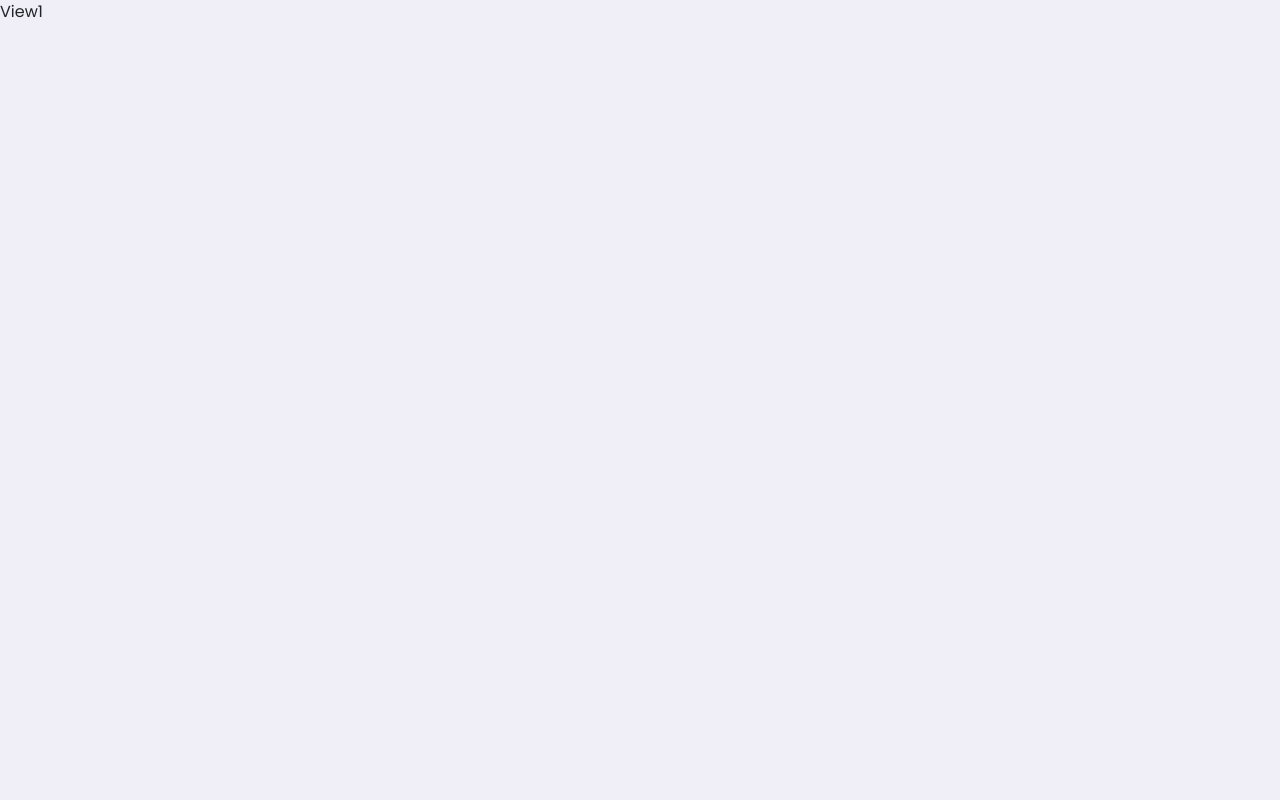
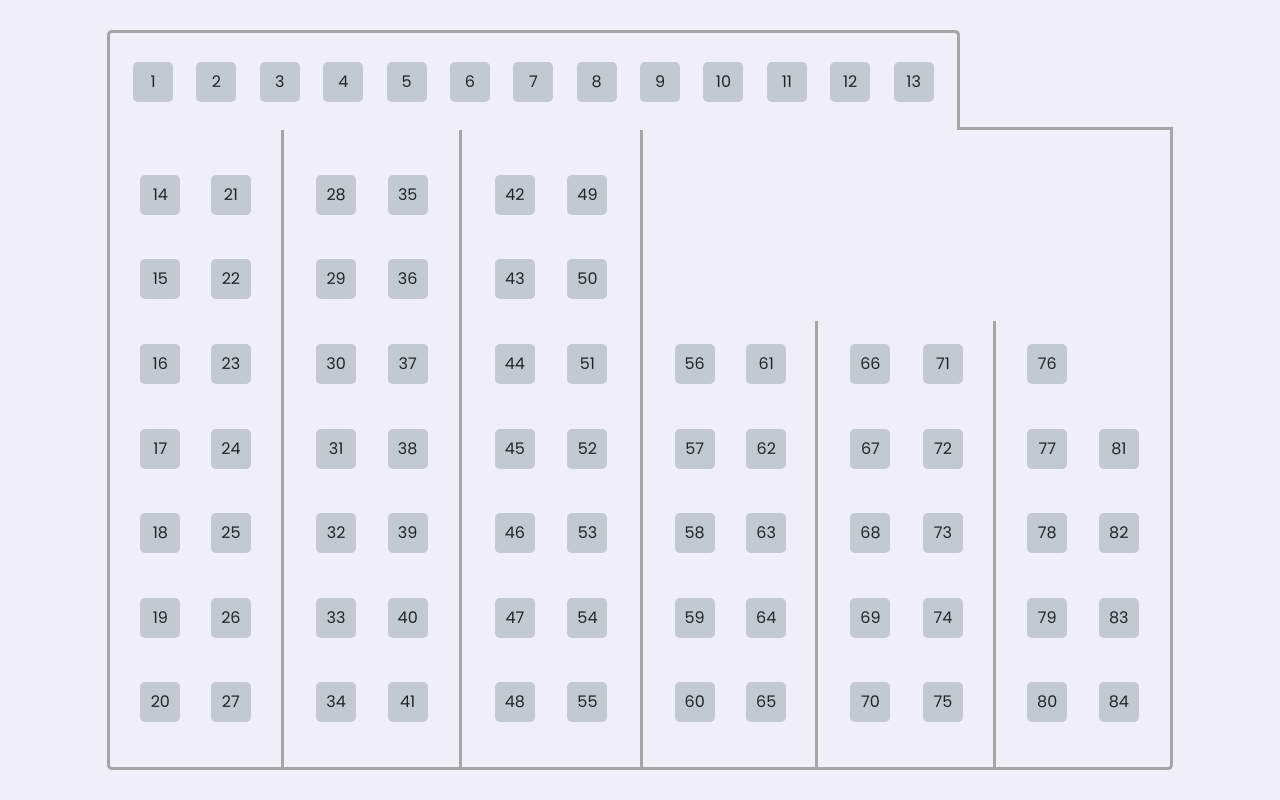
Before and after one commit to tangilur-rahman/seat-booking, a React (Create React App) app in the folder client/: page /view-1 in a window 1280 px wide. Built offline with nearby package versions, Linux system fonts and the light colour scheme.

Commit message:
view-1 done

```diff
--- a/client/src/pages/View1/View1.css
+++ b/client/src/pages/View1/View1.css
@@ -0,0 +1,215 @@
+.view-1-container {
+	width: 100vw;
+	height: 100vh;
+	display: flex;
+	justify-content: center;
+}
+
+.view-1-container .view-1-wrapper {
+	margin: 30px 0;
+}
+
+.view-1-container .view-1-wrapper span {
+	display: inline-block;
+	width: 40px;
+	height: 40px;
+	background-color: rgb(195, 202, 207);
+	display: flex;
+	justify-content: center;
+	align-items: center;
+	border-radius: 5px;
+	transition: all 0.5s;
+	cursor: pointer;
+}
+
+.view-1-container .view-1-wrapper span:hover {
+	background-color: #1b479e;
+	color: white;
+}
+
+.view-1-container .view-1-wrapper span.visibility-none {
+	visibility: hidden;
+}
+
+.view-1-container .view-1-wrapper .horizontal-container {
+	display: flex;
+}
+
+.view-1-container .view-1-wrapper .horizontal {
+	width: 80%;
+}
+
+.view-1-container .view-1-wrapper .horizontal-remain {
+	border-bottom: 3px solid #a5a5a5;
+	width: 20%;
+}
+
+.view-1-container .view-1-wrapper .horizontal #layout-1 {
+	width: 100%;
+	height: 100px;
+	border-top: 3px solid #a5a5a5;
+	border-right: 3px solid #a5a5a5;
+	border-left: 3px solid #a5a5a5;
+	border-top-left-radius: 5px;
+	border-top-right-radius: 5px;
+	display: flex;
+	justify-content: space-evenly;
+	align-items: center;
+}
+
+.view-1-container .view-1-wrapper .vertical {
+	width: 100%;
+	height: calc(100% - 100px);
+	display: grid;
+	grid-template-columns: repeat(auto-fit, minmax(120px, 1fr));
+	grid-auto-flow: column;
+}
+
+/* layout-2 start  */
+.view-1-wrapper .vertical #layout-2 {
+	display: flex;
+	justify-content: space-evenly;
+	border-left: 3px solid #a5a5a5;
+	border-right: 3px solid #a5a5a5;
+	border-bottom: 3px solid #a5a5a5;
+	border-bottom-left-radius: 5px;
+}
+
+.view-1-wrapper .vertical #layout-2-1 {
+	display: flex;
+	flex-direction: column;
+	justify-content: space-evenly;
+}
+
+.view-1-wrapper .vertical #layout-2-2 {
+	display: flex;
+	flex-direction: column;
+	justify-content: space-evenly;
+}
+/* layout-2 end  */
+
+/* layout-3 start  */
+.view-1-wrapper .vertical #layout-3 {
+	display: flex;
+	justify-content: space-evenly;
+	border-right: 3px solid #a5a5a5;
+	border-bottom: 3px solid #a5a5a5;
+}
+
+.view-1-wrapper .vertical #layout-3-1 {
+	display: flex;
+	flex-direction: column;
+	justify-content: space-evenly;
+}
+
+.view-1-wrapper .vertical #layout-3-2 {
+	display: flex;
+	flex-direction: column;
+	justify-content: space-evenly;
+}
+/* layout-3 end  */
+
+/* layout-4 start  */
+.view-1-wrapper .vertical #layout-4 {
+	display: flex;
+	justify-content: space-evenly;
+	border-bottom: 3px solid #a5a5a5;
+}
+
+.view-1-wrapper .vertical #layout-4-1 {
+	display: flex;
+	flex-direction: column;
+	justify-content: space-evenly;
+}
+
+.view-1-wrapper .vertical #layout-4-2 {
+	display: flex;
+	flex-direction: column;
+	justify-content: space-evenly;
+}
+/* layout-4 end  */
+
+/* layout-5 start  */
+.view-1-wrapper .vertical #layout-5 {
+	display: flex;
+	justify-content: space-evenly;
+	border-left: 3px solid #a5a5a5;
+	border-bottom: 3px solid #a5a5a5;
+	position: relative;
+}
+
+.view-1-wrapper .vertical #layout-5::after {
+	content: "";
+	position: absolute;
+	bottom: 0;
+	right: 0;
+	height: 70%;
+	width: 3px;
+	background-color: #a5a5a5;
+}
+
+.view-1-wrapper .vertical #layout-5-1 {
+	display: flex;
+	flex-direction: column;
+	justify-content: space-evenly;
+}
+
+.view-1-wrapper .vertical #layout-5-2 {
+	display: flex;
+	flex-direction: column;
+	justify-content: space-evenly;
+}
+/* layout-5 end  */
+
+/* layout-6 start  */
+.view-1-wrapper .vertical #layout-6 {
+	display: flex;
+	justify-content: space-evenly;
+	border-bottom: 3px solid #a5a5a5;
+	position: relative;
+}
+
+.view-1-wrapper .vertical #layout-6::after {
+	content: "";
+	position: absolute;
+	bottom: 0;
+	right: 0;
+	height: 70%;
+	width: 3px;
+	background-color: #a5a5a5;
+}
+
+.view-1-wrapper .vertical #layout-6-1 {
+	display: flex;
+	flex-direction: column;
+	justify-content: space-evenly;
+}
+
+.view-1-wrapper .vertical #layout-6-2 {
+	display: flex;
+	flex-direction: column;
+	justify-content: space-evenly;
+}
+/* layout-6 end  */
+
+/* layout-7 start  */
+.view-1-wrapper .vertical #layout-7 {
+	display: flex;
+	justify-content: space-evenly;
+	border-right: 3px solid #a5a5a5;
+	border-bottom: 3px solid #a5a5a5;
+	border-bottom-right-radius: 5px;
+}
+
+.view-1-wrapper .vertical #layout-7-1 {
+	display: flex;
+	flex-direction: column;
+	justify-content: space-evenly;
+}
+
+.view-1-wrapper .vertical #layout-7-2 {
+	display: flex;
+	flex-direction: column;
+	justify-content: space-evenly;
+}
+/* layout-7 end  */
--- a/client/src/pages/View1/View1.js
+++ b/client/src/pages/View1/View1.js
@@ -4,7 +4,166 @@
 import "./View1.css";
 
 const View1 = () => {
-	return <div>View1</div>;
+	// for initialization seatList start
+	let seatList = [];
+
+	for (let index = 1; index <= 84; index++) {
+		seatList.push(index);
+	}
+
+	const layout1 = seatList.splice(0, 13);
+
+	const layout2 = seatList.splice(0, 14);
+
+	const layout3 = seatList.splice(0, 14);
+
+	const layout4 = seatList.splice(0, 14);
+
+	const layout5 = seatList.splice(0, 10);
+
+	const layout6 = seatList.splice(0, 10);
+
+	const layout7 = seatList.splice(0, 9);
+
+	// for initialization seatList end
+
+	return (
+		<>
+			<div className="container-fluid p-0">
+				<div className="row m-0 view-1-container">
+					<div className="col-10 p-0 view-1-wrapper">
+						<div className="horizontal-container">
+							<div className="horizontal">
+								<div id="layout-1">
+									{layout1.map((value, index) => {
+										return <span key={index}>{value}</span>;
+									})}
+								</div>
+							</div>
+
+							<div className="horizontal-remain"></div>
+						</div>
+
+						<div className="vertical">
+							<div id="layout-2">
+								<div id="layout-2-1">
+									{layout2
+										.map((value, index) => {
+											return <span key={index}>{value}</span>;
+										})
+										.splice(0, 7)}
+								</div>
+
+								<div id="layout-2-2">
+									{layout2
+										.map((value, index) => {
+											return <span key={index}>{value}</span>;
+										})
+										.splice(7, 14)}
+								</div>
+							</div>
+							<div id="layout-3">
+								<div id="layout-3-1">
+									{layout3
+										.map((value, index) => {
+											return <span key={index}>{value}</span>;
+										})
+										.splice(0, 7)}
+								</div>
+
+								<div id="layout-3-2">
+									{layout3
+										.map((value, index) => {
+											return <span key={index}>{value}</span>;
+										})
+										.splice(7, 14)}
+								</div>
+							</div>
+							<div id="layout-4">
+								<div id="layout-4-1">
+									{layout4
+										.map((value, index) => {
+											return <span key={index}>{value}</span>;
+										})
+										.splice(0, 7)}
+								</div>
+
+								<div id="layout-4-2">
+									{layout4
+										.map((value, index) => {
+											return <span key={index}>{value}</span>;
+										})
+										.splice(7, 14)}
+								</div>
+							</div>
+
+							<div id="layout-5">
+								<div id="layout-5-1">
+									<span className="visibility-none"></span>
+									<span className="visibility-none"></span>
+									{layout5
+										.map((value, index) => {
+											return <span key={index}>{value}</span>;
+										})
+										.splice(0, 5)}
+								</div>
+								<div id="layout-5-2">
+									<span className="visibility-none"></span>
+									<span className="visibility-none"></span>
+									{layout5
+										.map((value, index) => {
+											return <span key={index}>{value}</span>;
+										})
+										.splice(5, 10)}
+								</div>
+							</div>
+							<div id="layout-6">
+								<div id="layout-6-1">
+									<span className="visibility-none"></span>
+									<span className="visibility-none"></span>
+									{layout6
+										.map((value, index) => {
+											return <span key={index}>{value}</span>;
+										})
+										.splice(0, 5)}
+								</div>
+								<div id="layout-6-2">
+									<span className="visibility-none"></span>
+									<span className="visibility-none"></span>
+									{layout6
+										.map((value, index) => {
+											return <span key={index}>{value}</span>;
+										})
+										.splice(5, 10)}
+								</div>
+							</div>
+							<div id="layout-7">
+								<div id="layout-7-1">
+									<span className="visibility-none"></span>
+									<span className="visibility-none"></span>
+									{layout7
+										.map((value, index) => {
+											return <span key={index}>{value}</span>;
+										})
+										.splice(0, 5)}
+								</div>
+								<div id="layout-7-2">
+									<span className="visibility-none"></span>
+									<span className="visibility-none"></span>
+									<span className="visibility-none"></span>
+									{layout7
+										.map((value, index) => {
+											return <span key={index}>{value}</span>;
+										})
+										.splice(5, 9)}
+								</div>
+							</div>
+						</div>
+					</div>
+				</div>
+			</div>
+		</>
+	);
 };
 
 export default View1;
```
